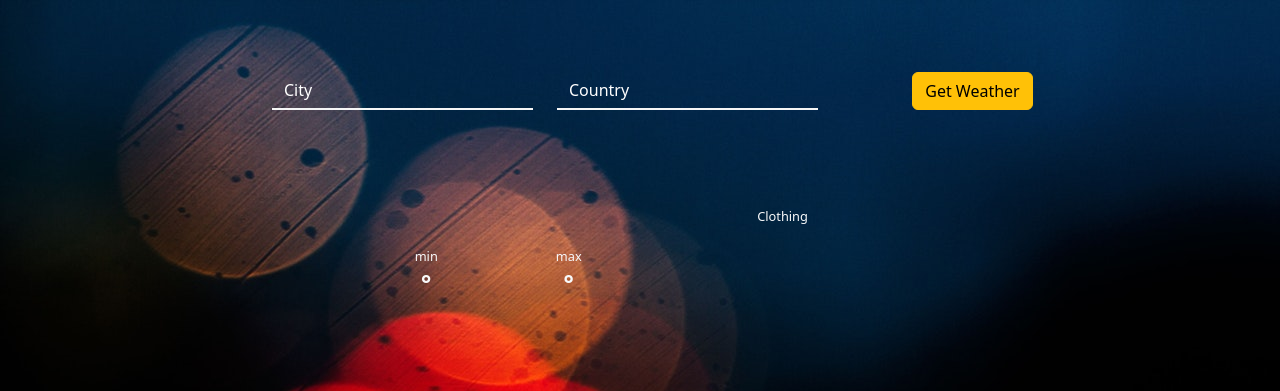
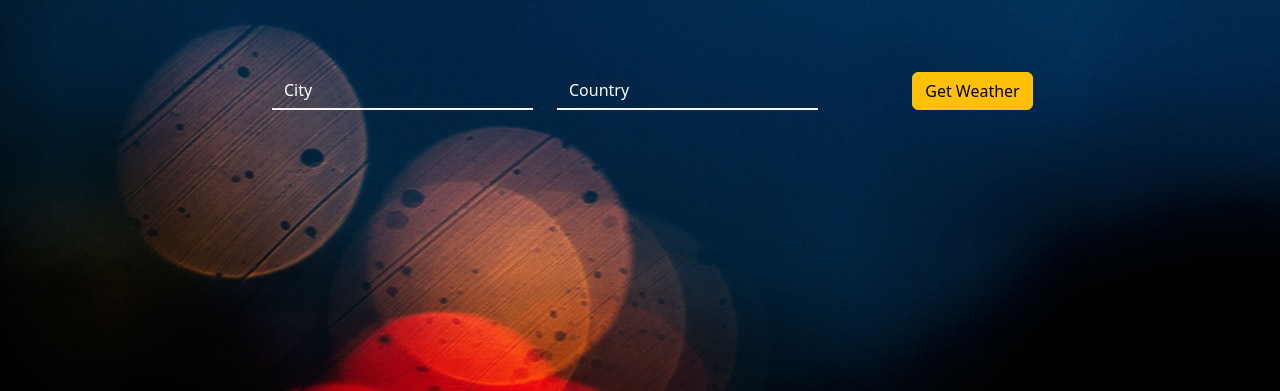
Before and after one commit to hanna522/app-with-api, a React (Create React App) app: page / in a window 1280 px wide. Shown: the top 391 px of the page. Built offline with nearby package versions, Linux system fonts and the light colour scheme.

Commit message:
change styles

```diff
--- a/src/app_component/weather.component.jsx
+++ b/src/app_component/weather.component.jsx
@@ -28,22 +28,28 @@ const Weather = (props) => {
             </div>
 
             <div className="row">
+              {props.temp_min ? (
                 <div className="temperature min-temperature col-md-6">
                   <h2>min</h2>
                   <p>{props.temp_min}&deg;</p>
                 </div>
+              ) : null}
 
+              {props.temp_max ? (
                 <div className="temperature max-temperature col-md-6">
                   <h2>max</h2>
                   <p>{props.temp_min}&deg;</p>
                 </div>
+              ) : null}
             </div>
           </div>
 
+          {props.clothing ? (
             <div className="clothing col-md-3 py-4">
               <h2>Clothing</h2>
               <p>{props.clothing}</p>
             </div>
+          ) : null}
         </div>
       </div>
     </article>
```
Lines whose indentation alone changed are shown as unchanged.
